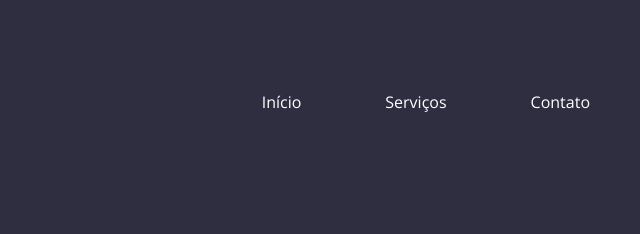
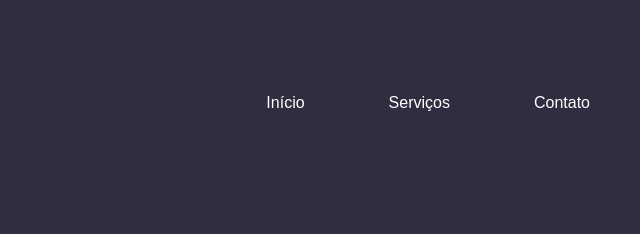
Before and after one commit to fscai0/Rocket-exe3, a plain HTML site: page index.html in a window 1280 px wide. Shown: the top 234 px of the page, 640-1280 px from the left. Drawn offline with nearby package versions, Linux system fonts and the light colour scheme.

Commit message:
atualização de atributos, menu e view port

```diff
--- a/style.css
+++ b/style.css
@@ -7,6 +7,7 @@ body{
 }
 .page{
   width: 1200px;
+  height: 100vh;
   margin: 75px auto 0 ;
  }
 .conteiner{
@@ -23,6 +24,7 @@ a{
   text-decoration: none;
   color:#fff;
   padding: 10px;
+  font-family: "JetBrains Mono", sans-serif;
 }
 ul li a:hover{
   font-weight: 700;
```
